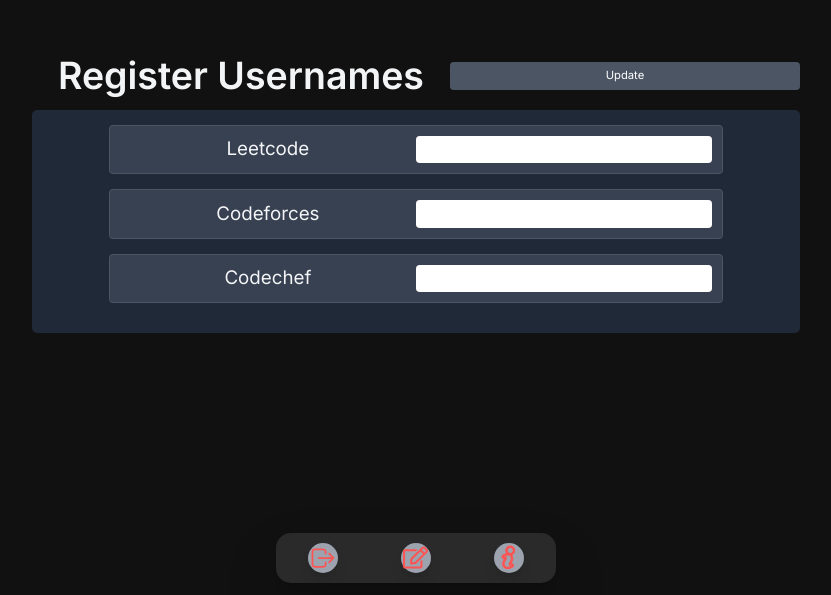
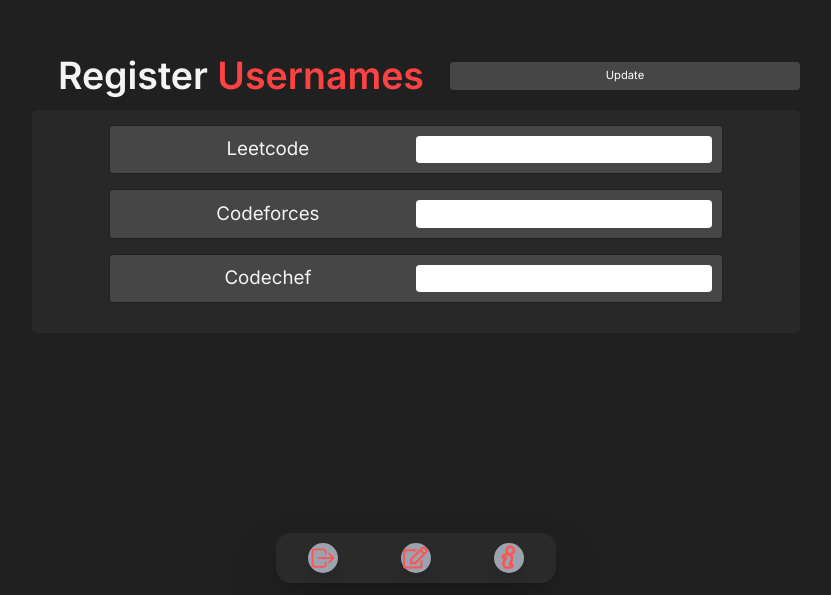
Before and after one commit to agent-storm/skill-hub, a Next.js app: page /mainpage/editUserName in a window 1280 px wide. Shown: the part 205-800 px from the top of the page, without its empty margins (224-1055 px from the left). Built offline with nearby package versions, Linux system fonts and the light colour scheme; no server answers.

Commit message:
Added theme colors to config file

```diff
--- a/src/app/mainpage/editUserName/page.tsx
+++ b/src/app/mainpage/editUserName/page.tsx
@@ -17,7 +17,6 @@
 import { insertUsernameData } from '../dataHandling';
 import PopupNotification from '@/app/components/popupNotification/popupNotification';
 import './editUserName.css';
-import { supabase } from '@/app/utils/supabase/server';
 
 export default function UserNameInput() {
     // State variables for each platform's username
@@ -48,20 +47,20 @@
     }
 
     return (
-        <div className='flex items-center justify-center h-screen w-screen px-4'>
+        <div className='flex items-center justify-center h-screen w-screen px-4 bg-primary_bg'>
             <div className="flex flex-col items-center justify-center max-w-screen-md w-full">
                 <div className="flex flex-col md:flex-row items-center justify-between w-full mb-6">
                     <div className='flex items-center justify-center text-4xl md:text-5xl lg:text-6xl font-semibold text-gray-100 w-full md:w-3/5 mb-4 md:mb-0'>
-                        Register Usernames
+                        <span className='text-text-gray-100'>Register<span className="text-accent_color_primary"> Usernames</span></span>
                     </div>
                     <button
-                        className="flex items-center justify-center bg-gray-600 rounded-md py-2 px-4 text-white text-base md:text-lg w-[50%]"
+                        className="flex items-center justify-center bg-button_color_primary hover:bg-accent_color_primary hover:text-black rounded-md py-2 px-4 text-white text-base md:text-lg w-[50%] duration-[0.5s]"
                         onClick={handleClick}
                     >
                         {loading ? 'Updating...' : 'Update'}
                     </button>
                 </div>
-                <div className="flex flex-col items-center justify-center w-full bg-gray-800 rounded-lg py-6">
+                <div className="flex flex-col items-center justify-center w-full bg-secondary_bg rounded-lg py-6">
                     <UsernameInputBox
                         platformName="Leetcode"
                         username={leetcodeUsername}
--- a/src/app/mainpage/editUserName/userNameInputBox.tsx
+++ b/src/app/mainpage/editUserName/userNameInputBox.tsx
@@ -4,7 +4,7 @@
 // UsernameInputBox component
 export default function UsernameInputBox({ platformName, username, setUsername }: { platformName: string; username: string; setUsername: React.Dispatch<React.SetStateAction<string>> }) {
     return (
-        <div className="flex flex-col md:flex-row items-center justify-between w-full md:w-4/5 mb-6 p-4 border border-gray-600 rounded-md bg-gray-700">
+        <div className="flex flex-col md:flex-row items-center justify-between w-full md:w-4/5 mb-6 p-4 border border-primary_bg rounded-md bg-button_color_primary">
             <h1 className="text-xl md:text-2xl lg:text-3xl text-gray-100 w-full md:w-1/2 text-center mb-2 md:mb-0">
                 {platformName}
             </h1>
--- a/tailwind.config.ts
+++ b/tailwind.config.ts
@@ -7,8 +7,14 @@
     "./src/app/**/*.{js,ts,jsx,tsx,mdx}",
   ],
   theme: {
-
     extend: {
+      colors: {
+        primary_bg:"#202020",
+        secondary_bg:"#282828",
+        button_color_primary:"#474646",
+        accent_color_primary:"#fc4242",
+        accent_color_secondary:"#f75252"
+      }
     },
     fontFamily: {
       nullfont:["Nullfont","sans-serif"]
```
